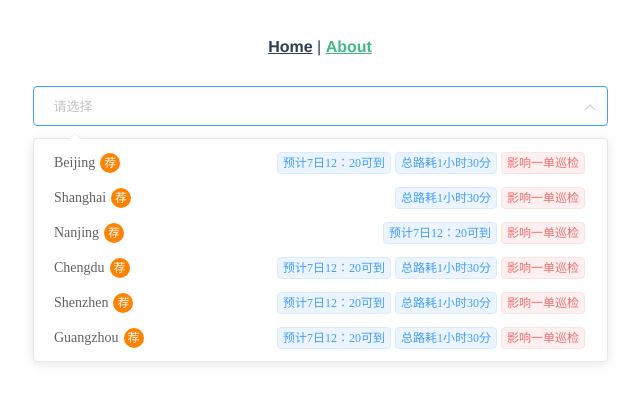
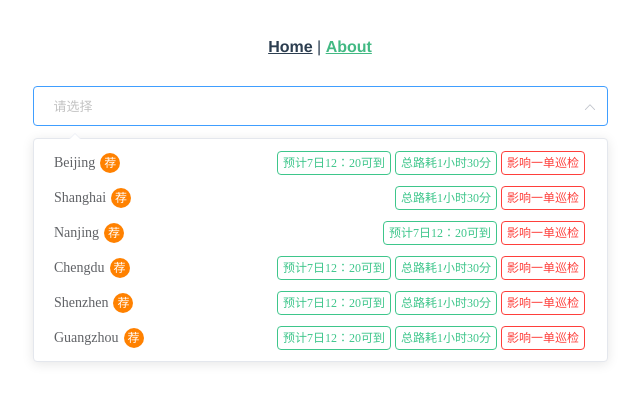
Before and after one commit to Ansai-eye/demo-vue-ts, a Vue app: page /#/about in a window 1280 px wide. Both pictures are taken after a click on the icon 910 px from the left and 106 px from the top of the page. Shown: the top 402 px of the page, without its empty margins (320-960 px from the left). Built offline with nearby package versions, Linux system fonts and the light colour scheme.

Commit message:
style optimize

```diff
--- a/src/views/About.vue
+++ b/src/views/About.vue
@@ -18,7 +18,9 @@
               <el-tag
                 v-for="tag in item.labels"
                 :key="tag.label"
-                :type="tag.type===1?'danger':''"
+                color="#fff"
+                size="small"
+                :class="tagClass(tag.type)"
               >{{tag.label}}</el-tag>
             </el-col>
           </el-row>
@@ -27,9 +29,11 @@
       <div class="selectresult" @click="handleClick">
         <el-row :gutter="10" style="line-height:38px;">
           <el-col :span="8" align="left">
-            <span class="city-name" style="color:#606266" v-if="Object.keys(selected).indexOf('value')>-1">
-              {{selected.value}}
-            </span>
+            <span
+              class="city-name"
+              style="color:#606266"
+              v-if="Object.keys(selected).indexOf('value')>-1"
+            >{{selected.value}}</span>
             <span v-else class="placeholder">请选择</span>
             <span class="isrecommened" v-if="Object.keys(selected).indexOf('value')>-1"></span>
           </el-col>
@@ -37,7 +41,9 @@
             <el-tag
               v-for="tag in selected.labels"
               :key="tag.label"
-              :type="tag.type===1?'danger':''"
+              color="#fff"
+              size="small"
+              :class="tagClass(tag.type)"
             >{{tag.label}}</el-tag>
           </el-col>
         </el-row>
@@ -158,6 +164,16 @@ export default {
     handleSelectChange(value) {
       this.selected =
         this.cities && this.cities.filter(item => item.value === value)[0];
+    },
+    tagClass(type) {
+      switch (type) {
+        case 0:
+          return "tag-green";
+        case 1:
+          return "tag-red";
+        default:
+          return "tag-green";
+      }
     }
   }
 };
@@ -166,19 +182,31 @@ export default {
 <style>
 .el-tag {
   margin: 0 2px;
-  height: 22px;
-  line-height: 20px;
   padding: 0 5px;
+}
+
+.tag-green {
+  color: #3ec68b;
+  border-color: #3ec68b;
+}
+
+.tag-orange {
+  color: #ff8100;
+  border-color: #ff8100;
+}
+
+.tag-red {
+  color: #fe3f3b;
+  border-color: #fe3f3b;
 }
 
 .city-name {
   padding-right: 5px;
 }
 
-.placeholder{
-  color:#c3c3c3;
+.placeholder {
+  color: #c3c3c3;
   font-size: 13px;
-
 }
 
 .el-select {
```
